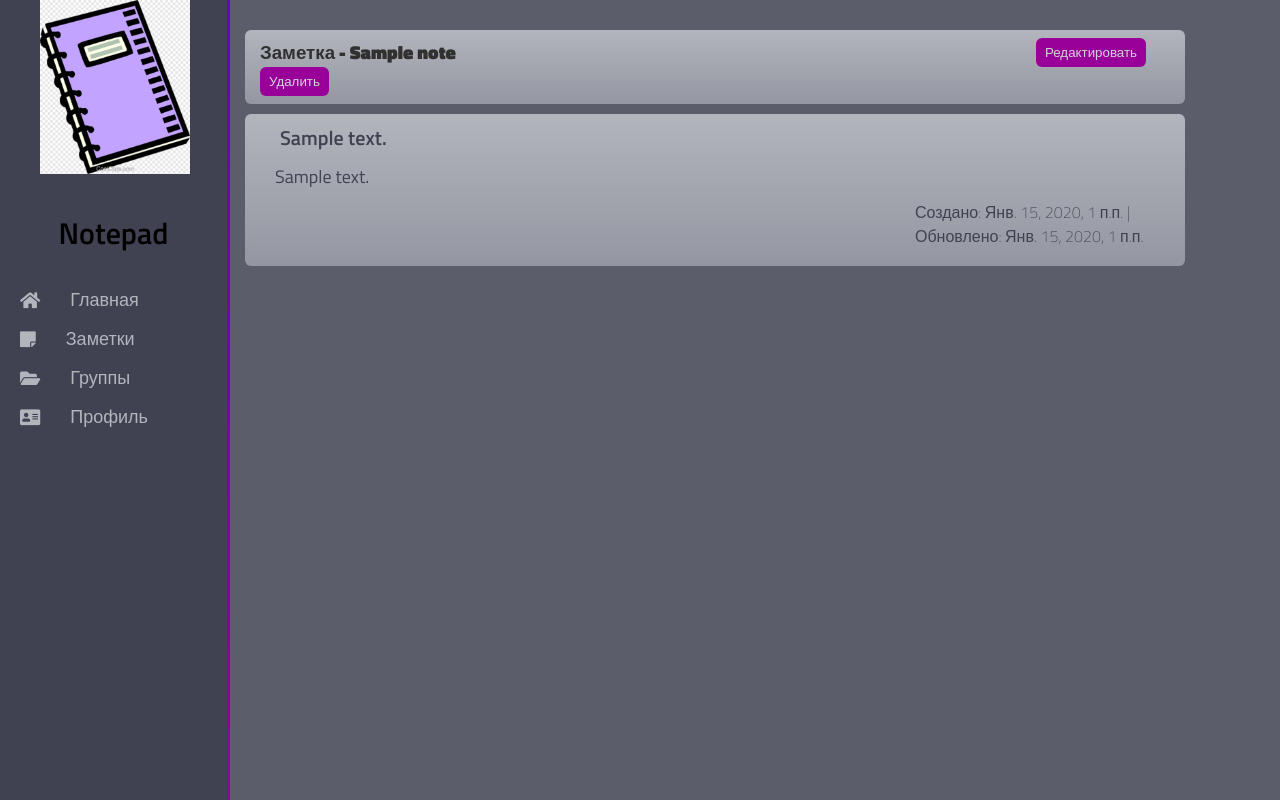
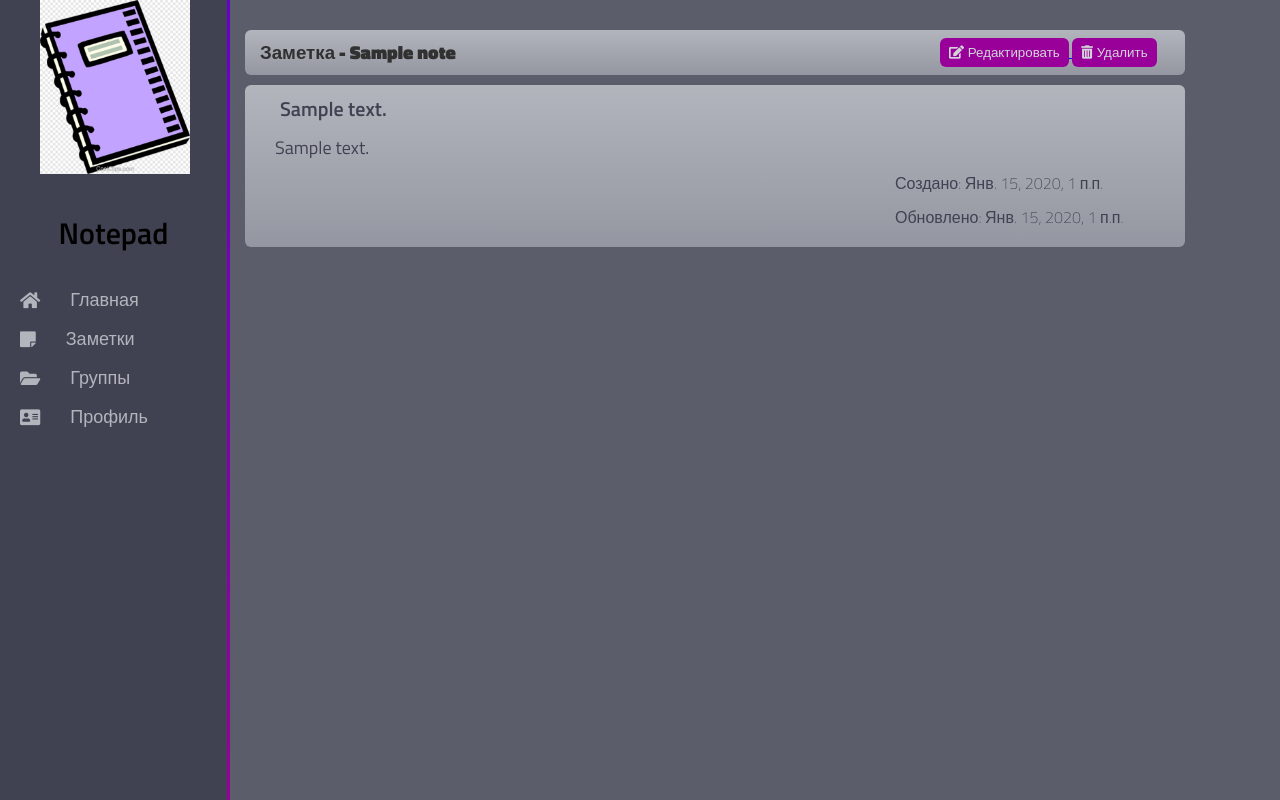
Before and after one commit to SergeyLis82/django-notepad, a Django app: page /notes/1/ in a window 1280 px wide. Run offline with Django 3.2, Linux system fonts and the light colour scheme; tables that the repository leaves empty hold one stand-in row (values such as "Sample post"); some libraries are stand-ins or nearby versions.

Commit message:
Update styles

```diff
--- a/main/static/main/css/main.css
+++ b/main/static/main/css/main.css
@@ -13,6 +13,8 @@ html, body {
     float: left;
     width: 227px;
     height: 100%;
+    position: fixed;
+    overflow-x: hidden;
     background-color: #404252;
     border-right: 3px solid transparent;
     border-image: linear-gradient(to bottom, #6600cc 0%, #990099 100%);
@@ -93,6 +95,7 @@ main .features {
     color: rgb(49, 49, 49);
     /*margin-top: 50px;*/
     padding-top: 20px;
+    padding-bottom: 20px;
     text-align: left;
     width: 970px;
     border: 0px solid;
@@ -112,7 +115,7 @@ main .features p {max-width: 900px; margin: 10px auto;}
 .heading h3 {
     margin: 0;
     float: left;
-    padding-right: 640px;
+    /*padding-right: 640px;*/
     /*padding: 0 10px;*/
 }
 
@@ -160,7 +163,7 @@ main .features p {max-width: 900px; margin: 10px auto;}
 .card-text-secondary {
     font-size: 16px;
     font-weight: 100;
-    padding-left: 640px;
+    padding-left: 620px;
     color: #404252;
 }
 
--- a/notes/templates/notes/edit_note.html
+++ b/notes/templates/notes/edit_note.html
@@ -15,6 +15,6 @@
       <input type="time" class="form-control"><br>
       -->
       <span>{{ error }}</span>
-      <button class="btn" type="submit">Сохранить</button>
+      <button class="btn" type="submit"><i class="fas fa-save"></i> Сохранить</button>
   </form>
 {% endblock %}
--- a/notes/templates/notes/note.html
+++ b/notes/templates/notes/note.html
@@ -4,9 +4,13 @@
 
 {% block content %}
   <div class="heading">
-    <h3 style="padding-right: 580px;">{{ heading }}</h3>
-    <a href="{% url 'notes:edit_note' note.id %}"><button class="btn">Редактировать</button></a>
-    <a href="{% url 'notes:delete_note' note.id %}"><button class="btn">Удалить</button></a>
+    <h3 style="width: 680px;">{{ heading }}</h3>
+    <a href="{% url 'notes:edit_note' note.id %}">
+      <button class="btn"><i class="fas fa-edit"></i> Редактировать</button>
+    </a>
+    <a href="{% url 'notes:delete_note' note.id %}">
+      <button class="btn"><i class="fas fa-trash-alt"></i> Удалить</button>
+    </a>
   </div>
   {% if note %}
     <div class="card">
@@ -16,7 +20,8 @@
       <div class="card-body">
         <p class="card-text">{{ note.full_text|linebreaksbr }}</p>
         {% if note.date_update %}
-        <p class="card-text-secondary">Создано: {{ note.date_create }} | Обновлено: {{ note.date_update }}</p>
+        <p class="card-text-secondary">Создано: {{ note.date_create }}</p>
+        <p class="card-text-secondary">Обновлено: {{ note.date_update }}</p>
         {% else %}
         <p class="card-text-secondary">Создано: {{ note.date_create }}</p>
         {% endif %}
--- a/notes/templates/notes/notes.html
+++ b/notes/templates/notes/notes.html
@@ -4,7 +4,7 @@
 
 {% block content %}
   <div class="heading">
-    <h3>{{ heading }}</h3>
+    <h3 style="width: 750px;">{{ heading }}</h3>
     <a href="{% url 'notes:add_note' %}"><button class="btn"><i class="fa fa-plus-circle"></i> Добавить заметку</button></a>
   </div>
   {% if notes %}
--- a/notes/views/views_notes.py
+++ b/notes/views/views_notes.py
@@ -32,7 +32,7 @@ def add_note(request):
             'form': form,
             'error': error}
 
-    return render(request, 'notes/add_note.html', data)
+    return render(request, 'notes/edit_note.html', data)
 
 def detail(request, note_id):
     note = get_object_or_404(Notes, pk=note_id)
```
Also changed, not shown: notes/templates/notes/add_note.html (deleted, +0 -20 lines).
